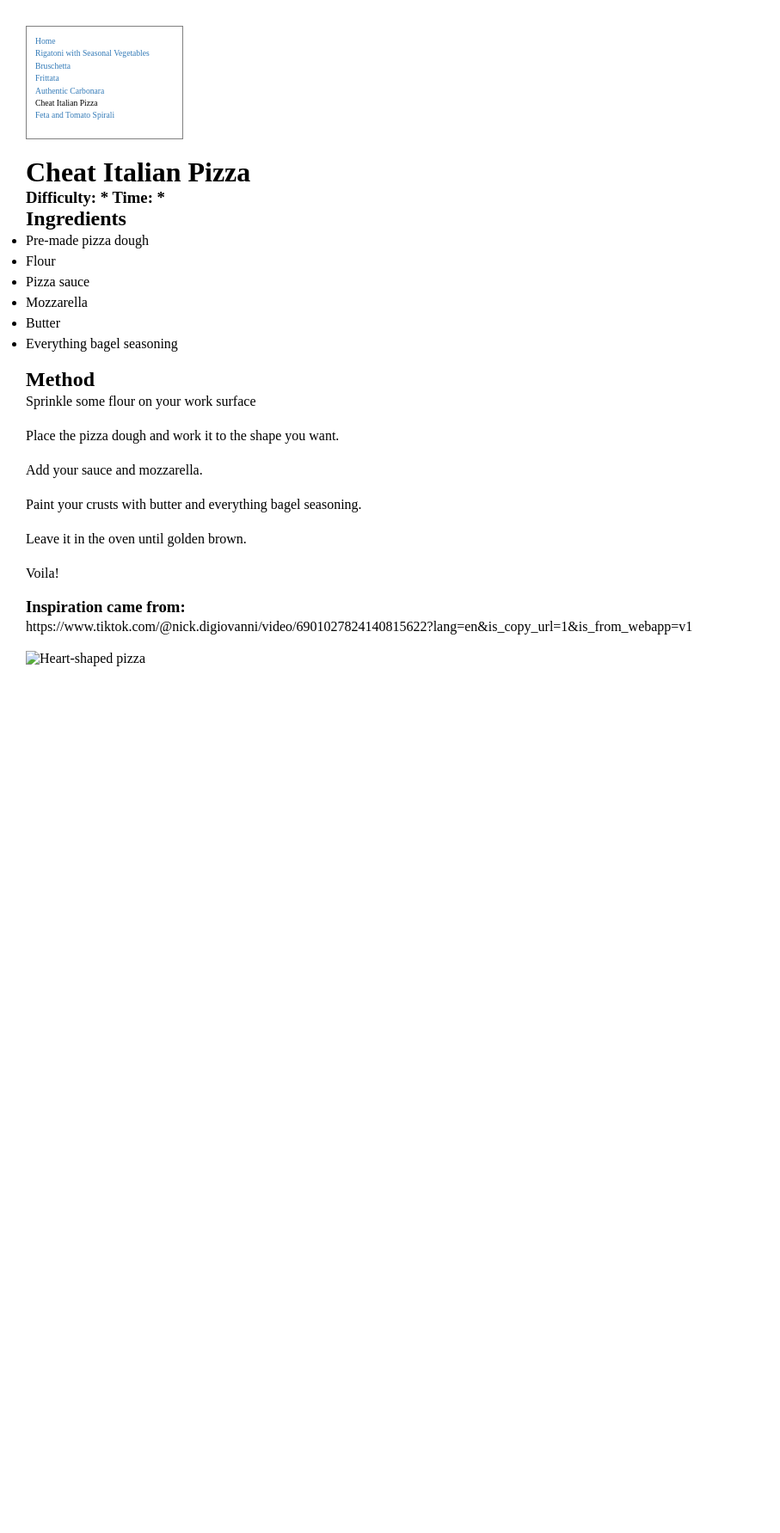
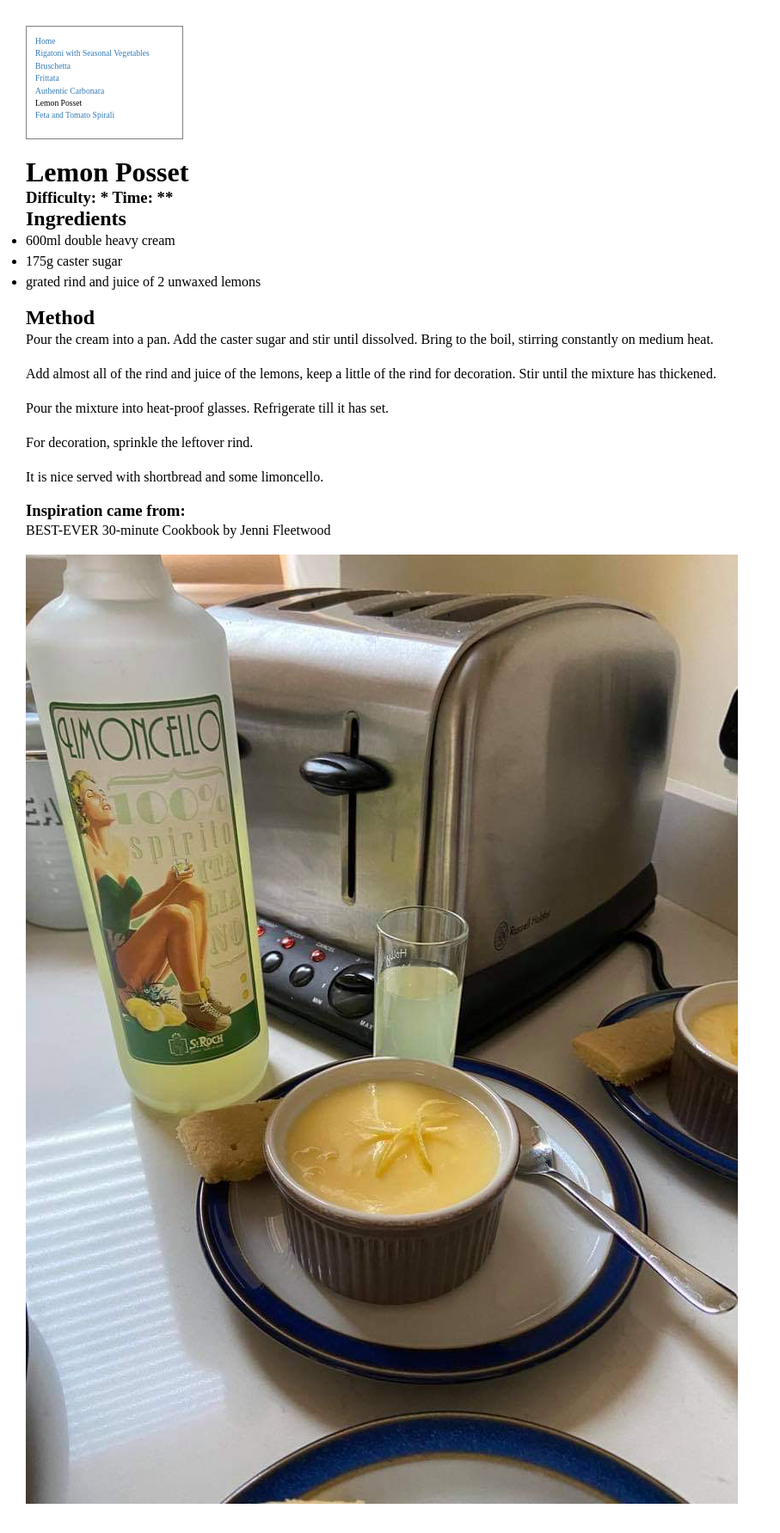
Before and after one commit to Hol1999/Hollyrecipewebsite, a Jekyll site: the page built from _recipes/recipe4.md, in a window 1280 px wide. Shown: the whole page at 86% size, without its empty margins (0-907 px from the left). Built offline with Jekyll 4.4.1, drawn with Linux system fonts in a browser that asks for light colours; before the commit the page ends 900 px from its top, so only the background shows below that.

Commit message:
Update Recipes “recipe4”

```diff
--- a/_recipes/recipe4.md
+++ b/_recipes/recipe4.md
@@ -1,38 +1,37 @@
 ---
-title: Cheat Italian Pizza
+title: Lemon Posset
 order: 4
 date: 2019-10-19
 layout: recipe
 published: true
 tags: null
 ---
-### Difficulty: \*  Time: \*
+### Difficulty: \*  Time: \**
 
 ## Ingredients
 
-* Pre-made pizza dough
-* Flour
-* Pizza sauce
-* Mozzarella
-* Butter
-* Everything bagel seasoning
+* 600ml double heavy cream
+* 175g caster sugar
+* grated rind and juice of 2 unwaxed lemons
+
+
 
 ## Method
 
-Sprinkle some flour on your work surface
+Pour the cream into a pan. Add the caster sugar and stir until dissolved. Bring to the boil, stirring constantly on medium heat.
 
-Place the pizza dough and work it to the shape you want.
+Add almost all of the rind and juice of the lemons, keep a little of the rind for decoration. Stir until the mixture has thickened.
 
-Add your sauce and mozzarella.
+Pour the mixture into heat-proof glasses. Refrigerate till it has set.
 
-Paint your crusts with butter and everything bagel seasoning.
+For decoration, sprinkle the leftover rind.
 
-Leave it in the oven until golden brown.
-
-Voila!
+It is nice served with shortbread and some limoncello.
 
 ### Inspiration came from:
 
-https://www.tiktok.com/@nick.digiovanni/video/6901027824140815622?lang=en&is_copy_url=1&is_from_webapp=v1
+BEST-EVER 30-minute Cookbook by Jenni Fleetwood
 
-![Heart-shaped pizza]( "Cheat Italian Pizza")
+
+
+![Lemon posset with a side of shortbread and a shot glass of limoncello](../uploads/lemonposset.jpg "Lemon Posset")
```
Also changed, not shown: uploads/lemonposset.jpg (added).
